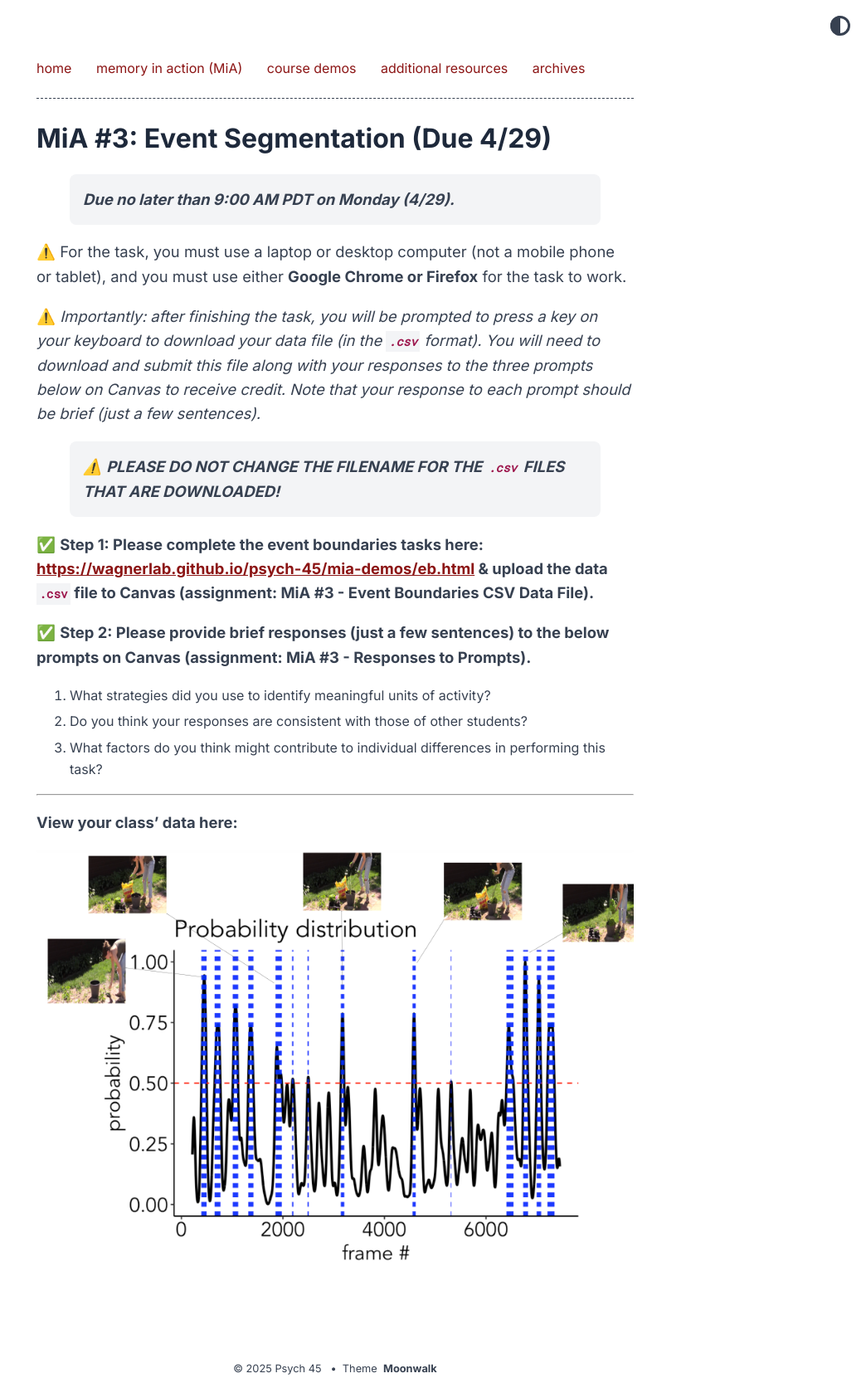
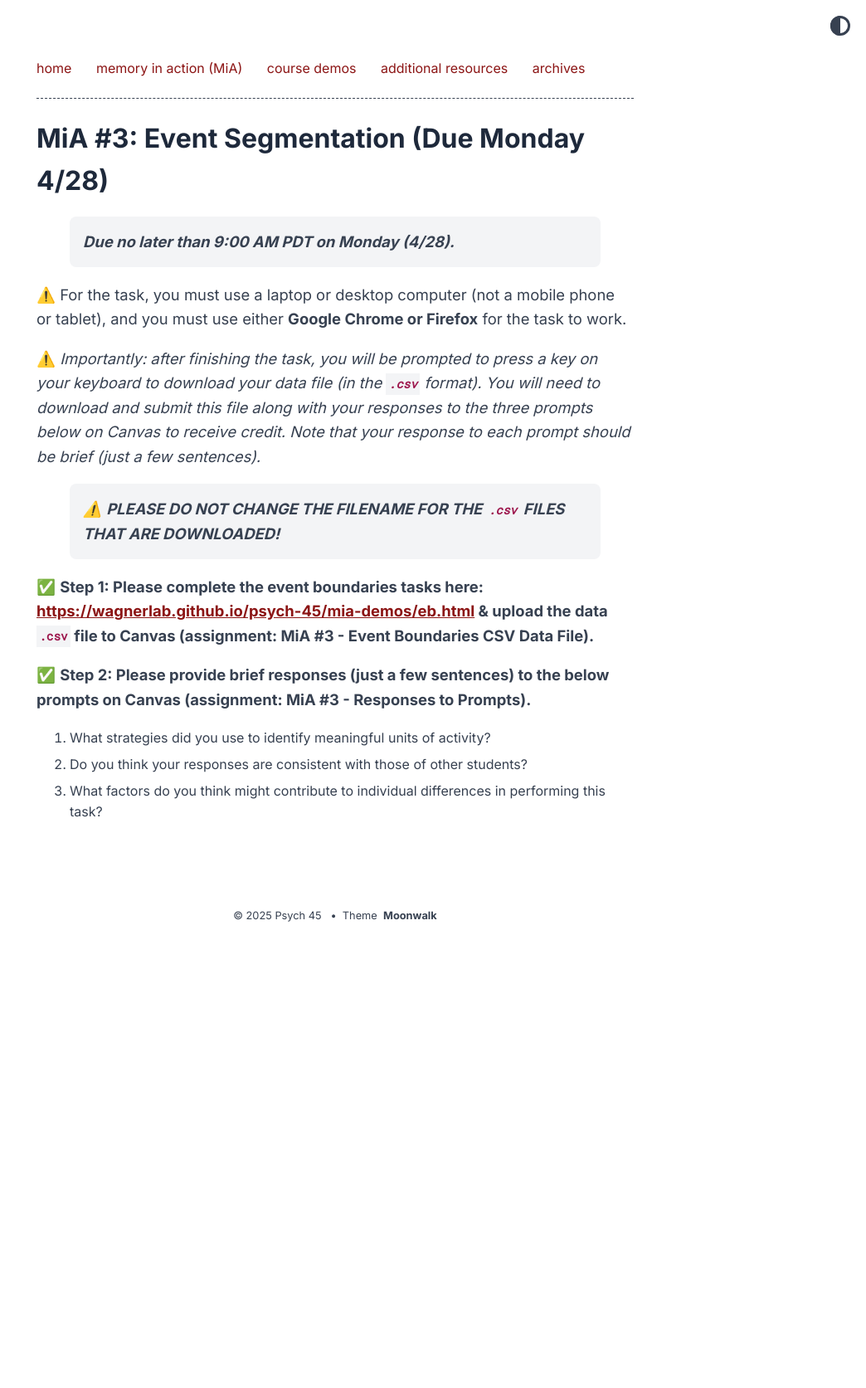
Before and after one commit to WagnerLab/psych-45, a Jekyll site: the page built from _posts/2024-01-03-mia3.md, in a window 1280 px wide. Shown: the whole page at 83% size, without its empty margins (236-1280 px from the left). Built offline with Jekyll 4.4.1, drawn with Linux system fonts in a browser that asks for light colours; after the commit the page ends 1128 px from its top, so only the background shows below that.

Commit message:
update mia 3 due date + details

```diff
--- a/_posts/2024-01-03-mia3.md
+++ b/_posts/2024-01-03-mia3.md
@@ -1,10 +1,10 @@
 ---
 layout: post
 permalink: /mia/3/
-title: "MiA #3: Event Segmentation (Due 4/29)"
+title: "MiA #3: Event Segmentation (Due Monday 4/28)"
 ---
 
-> **Due no later than 9:00 AM PDT on Monday (4/29).**
+> **Due no later than 9:00 AM PDT on Monday (4/28).**
 
 ⚠️ For the task, you must use a laptop or desktop computer (not a mobile phone or tablet), and you must use either **Google Chrome or Firefox** for the task to work.
 
@@ -20,6 +20,6 @@ title: "MiA #3: Event Segmentation (Due 4/29)"
 2. Do you think your responses are consistent with those of other students?
 3. What factors do you think might contribute to individual differences in performing this task?
 
-<hr />**View your class' data here:**
+<!-- <hr />**View your class' data here:**  -->
 
-<img src="https://wagnerlab.github.io/psych-45/assets/images/figures/event_seg_results_2024.png" width="100%" />
+<!-- <img src="https://wagnerlab.github.io/psych-45/assets/images/figures/event_seg_results_2024.png" width="100%" /> -->
```
